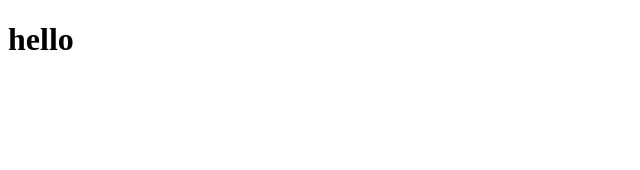
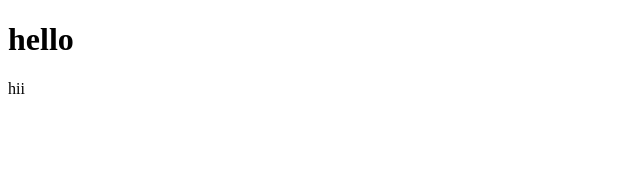
Before and after one commit to saivitasoft/apitask4, an Angular app: page / in a window 1280 px wide. Shown: the top 170 px of the page, without its empty margins (0-640 px from the left). Built offline with nearby package versions, Linux system fonts and the light colour scheme.

Commit message:
p tag and created branch sailocal

```diff
--- a/src/app/app.component.html
+++ b/src/app/app.component.html
@@ -1 +1,2 @@
 <h1>hello</h1>
+<p>hii</p>
```
